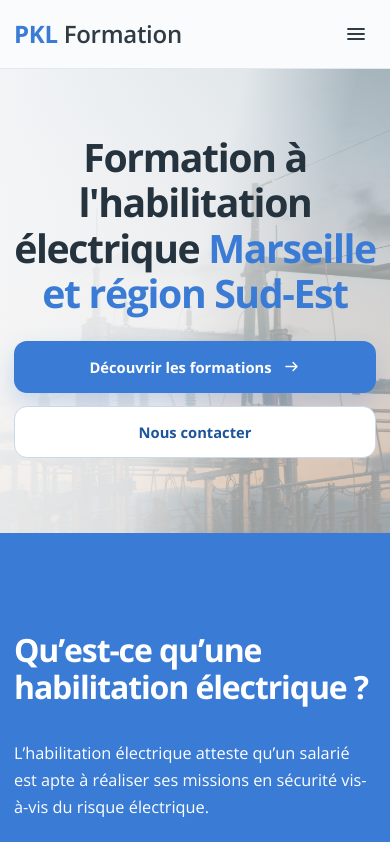
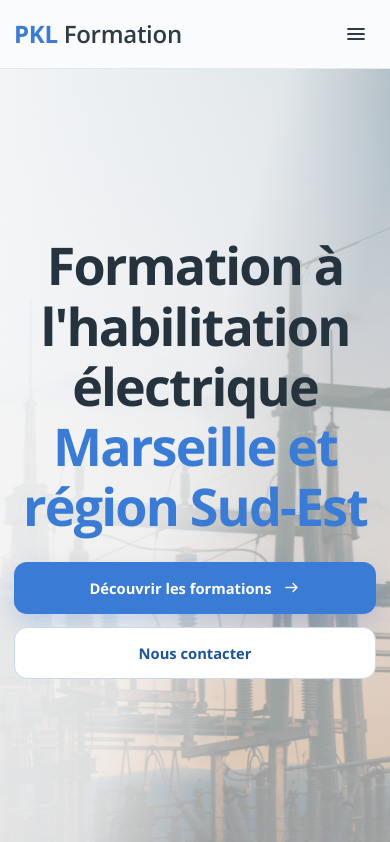
Before and after one commit to GregBoil/PKL, a React (Vite) app: page / in a window 390 px wide. Shown: the top 842 px of the page. Built offline with nearby package versions, Linux system fonts and the light colour scheme.

Commit message:
Hero 100% portable

```diff
--- a/src/styles.css
+++ b/src/styles.css
@@ -2102,9 +2102,14 @@ input:focus, select:focus, textarea:focus {
   }
 
   .hero {
-    min-height: auto;
-    padding: 65px 0 75px;
+    min-height: calc(100vh - 68px);
+    min-height: calc(100svh - 68px);
+    padding: 48px 0;
     background-position: center top;
+  }
+
+  .hero h1 {
+    font-size: 3.25rem;
   }
 
   .hero-grid {
```
